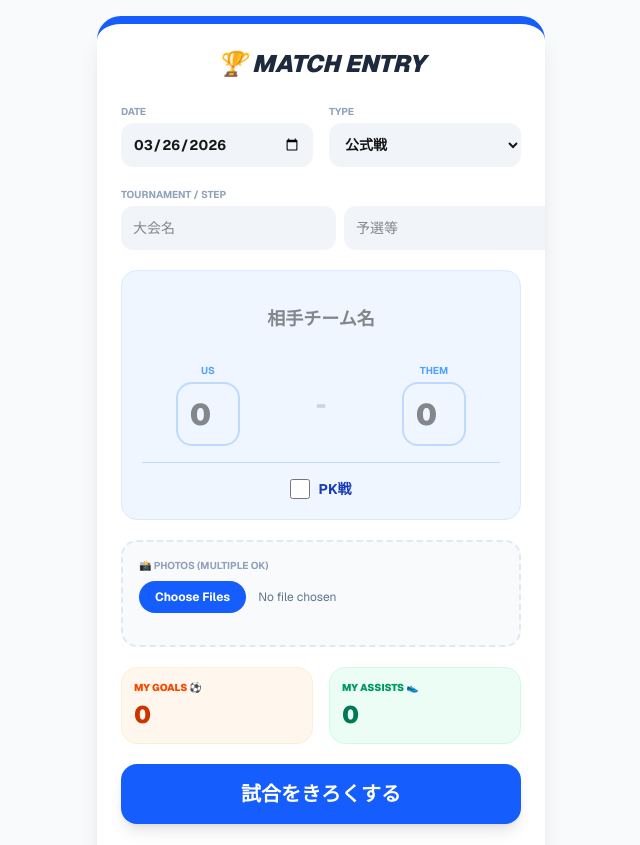
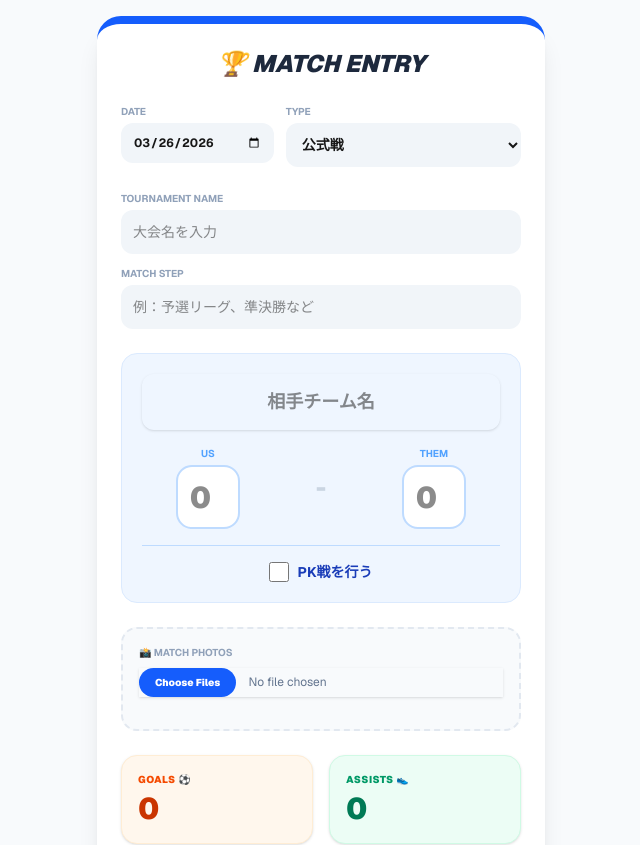
Before and after one commit to bqyujiyamada-code/soccer-app, a Next.js app: page /match/entry in a window 1280 px wide. Shown: the top 845 px of the page, without its empty margins (319-959 px from the left). Built offline with nearby package versions, Linux system fonts and the light colour scheme.

Commit message:
Update entry and history page

```diff
--- a/src/app/match/entry/page.tsx
+++ b/src/app/match/entry/page.tsx
@@ -104,16 +104,28 @@ export default function MatchEntry() {
         <div className="p-6">
           <h1 className="text-2xl font-black text-center text-slate-800 mb-6 italic">🏆 MATCH ENTRY</h1>
 
-          <form onSubmit={handleSubmit} className="space-y-5">
-            {/* 基本情報 */}
-            <div className="grid grid-cols-2 gap-4">
-              <div>
+          <form onSubmit={handleSubmit} className="space-y-6">
+            {/* --- 基本情報 (DATE & TYPE) --- */}
+            <div className="grid grid-cols-5 gap-3">
+              <div className="col-span-2">
                 <label className="block text-[10px] font-bold text-slate-400 mb-1">DATE</label>
-                <input type="date" name="date" value={formData.date} onChange={handleChange} className="w-full p-3 bg-slate-100 rounded-xl font-bold text-sm outline-none" required />
+                <input
+                  type="date"
+                  name="date"
+                  value={formData.date}
+                  onChange={handleChange}
+                  className="w-full p-3 bg-slate-100 rounded-xl font-bold text-xs outline-none appearance-none"
+                  required
+                />
               </div>
-              <div>
+              <div className="col-span-3">
                 <label className="block text-[10px] font-bold text-slate-400 mb-1">TYPE</label>
-                <select name="matchType" value={formData.matchType} onChange={handleChange} className="w-full p-3 bg-slate-100 rounded-xl font-bold text-sm outline-none">
+                <select
+                  name="matchType"
+                  value={formData.matchType}
+                  onChange={handleChange}
+                  className="w-full p-3 bg-slate-100 rounded-xl font-bold text-sm outline-none"
+                >
                   <option>公式戦</option>
                   <option>トレーニングマッチ</option>
                   <option>カップ戦</option>
@@ -122,82 +134,124 @@ export default function MatchEntry() {
               </div>
             </div>
 
-            {/* 大会名 */}
-            <div>
-              <label className="block text-[10px] font-bold text-slate-400 mb-1">TOURNAMENT / STEP</label>
-              <div className="flex gap-2">
-                <input type="text" name="tournamentName" placeholder="大会名" value={formData.tournamentName} onChange={handleChange} className="flex-[2] p-3 bg-slate-100 rounded-xl text-sm outline-none" required />
-                <input type="text" name="matchStep" placeholder="予選等" value={formData.matchStep} onChange={handleChange} className="flex-[1] p-3 bg-slate-100 rounded-xl text-sm outline-none" />
+            {/* --- 大会名 & ステップ (縦並びに改善) --- */}
+            <div className="space-y-3">
+              <div>
+                <label className="block text-[10px] font-bold text-slate-400 mb-1">TOURNAMENT NAME</label>
+                <input
+                  type="text"
+                  name="tournamentName"
+                  placeholder="大会名を入力"
+                  value={formData.tournamentName}
+                  onChange={handleChange}
+                  className="w-full p-3 bg-slate-100 rounded-xl text-sm outline-none font-medium"
+                  required
+                />
+              </div>
+              <div>
+                <label className="block text-[10px] font-bold text-slate-400 mb-1">MATCH STEP</label>
+                <input
+                  type="text"
+                  name="matchStep"
+                  placeholder="例：予選リーグ、準決勝など"
+                  value={formData.matchStep}
+                  onChange={handleChange}
+                  className="w-full p-3 bg-slate-100 rounded-xl text-sm outline-none"
+                />
               </div>
             </div>
 
-            {/* 対戦相手 & スコア */}
+            {/* --- 対戦相手 & スコア --- */}
             <div className="bg-blue-50 p-5 rounded-2xl border border-blue-100">
-              <input type="text" name="opponent" placeholder="相手チーム名" value={formData.opponent} onChange={handleChange} className="w-full p-3 mb-4 rounded-xl text-center font-black outline-none border-2 border-transparent focus:border-blue-400 text-lg" required />
+              <input
+                type="text"
+                name="opponent"
+                placeholder="相手チーム名"
+                value={formData.opponent}
+                onChange={handleChange}
+                className="w-full p-3 mb-4 rounded-xl text-center font-black outline-none border-2 border-transparent focus:border-blue-400 text-lg shadow-sm"
+                required
+              />
 
               <div className="flex items-center justify-around gap-2">
                 <div className="text-center">
-                  <p className="text-[10px] font-bold text-blue-400 mb-1">US</p>
-                  <input type="number" name="scoreUs" value={formData.scoreUs} onChange={handleChange} className="w-16 h-16 text-3xl font-black text-center rounded-2xl border-2 border-blue-200 outline-none focus:border-blue-500" placeholder="0" required />
+                  <p className="text-[10px] font-bold text-blue-400 mb-1 uppercase">Us</p>
+                  <input type="number" name="scoreUs" value={formData.scoreUs} onChange={handleChange} className="w-16 h-16 text-3xl font-black text-center rounded-2xl border-2 border-blue-200 outline-none focus:border-blue-500 bg-white" placeholder="0" required />
                 </div>
                 <div className="text-2xl font-black text-slate-300">-</div>
                 <div className="text-center">
-                  <p className="text-[10px] font-bold text-blue-400 mb-1">THEM</p>
-                  <input type="number" name="scoreThem" value={formData.scoreThem} onChange={handleChange} className="w-16 h-16 text-3xl font-black text-center rounded-2xl border-2 border-blue-200 outline-none focus:border-blue-500" placeholder="0" required />
+                  <p className="text-[10px] font-bold text-blue-400 mb-1 uppercase">Them</p>
+                  <input type="number" name="scoreThem" value={formData.scoreThem} onChange={handleChange} className="w-16 h-16 text-3xl font-black text-center rounded-2xl border-2 border-blue-200 outline-none focus:border-blue-500 bg-white" placeholder="0" required />
                 </div>
               </div>
 
               <div className="mt-4 pt-4 border-t border-blue-200 flex flex-col items-center">
-                <label className="flex items-center gap-2 cursor-pointer">
+                <label className="flex items-center gap-2 cursor-pointer group">
                   <input type="checkbox" name="hasPK" checked={formData.hasPK} onChange={handleChange} className="w-5 h-5 accent-blue-600" />
-                  <span className="text-sm font-bold text-blue-800">PK戦</span>
+                  <span className="text-sm font-bold text-blue-800 group-hover:text-blue-600 transition-colors">PK戦を行う</span>
                 </label>
                 {formData.hasPK && (
-                  <div className="mt-3 flex items-center gap-3">
-                    <input type="number" name="pkScoreUs" value={formData.pkScoreUs} onChange={handleChange} className="w-12 p-2 text-center rounded-lg border border-blue-300 font-bold" placeholder="PK" />
+                  <div className="mt-3 flex items-center gap-3 animate-in fade-in slide-in-from-top-2 duration-300">
+                    <input type="number" name="pkScoreUs" value={formData.pkScoreUs} onChange={handleChange} className="w-12 p-2 text-center rounded-lg border border-blue-300 font-bold bg-white" placeholder="PK" />
                     <span className="font-bold text-blue-300 text-xs">VS</span>
-                    <input type="number" name="pkScoreThem" value={formData.pkScoreThem} onChange={handleChange} className="w-12 p-2 text-center rounded-lg border border-blue-300 font-bold" placeholder="PK" />
+                    <input type="number" name="pkScoreThem" value={formData.pkScoreThem} onChange={handleChange} className="w-12 p-2 text-center rounded-lg border border-blue-300 font-bold bg-white" placeholder="PK" />
                   </div>
                 )}
               </div>
             </div>
 
-            {/* 画像アップロード */}
+            {/* --- 画像アップロード --- */}
             <div className="bg-slate-50 p-4 rounded-2xl border-2 border-dashed border-slate-200">
-              <label className="block text-[10px] font-bold text-slate-400 mb-2">📸 PHOTOS (MULTIPLE OK)</label>
-              <input type="file" multiple accept="image/*" onChange={handleImageChange} className="w-full text-xs text-slate-500 file:mr-3 file:py-2 file:px-4 file:rounded-full file:border-0 file:text-xs file:font-bold file:bg-blue-600 file:text-white" />
-              {uploading && <p className="text-blue-600 text-[10px] mt-2 animate-pulse font-bold text-center">UPLOADING...</p>}
+              <label className="block text-[10px] font-bold text-slate-400 mb-2 uppercase">📸 Match Photos</label>
+              <input
+                type="file"
+                multiple
+                accept="image/*"
+                onChange={handleImageChange}
+                className="w-full text-xs text-slate-500 file:mr-3 file:py-2 file:px-4 file:rounded-full file:border-0 file:text-[10px] file:font-black file:bg-blue-600 file:text-white file:cursor-pointer shadow-sm"
+              />
+              {uploading && <p className="text-blue-600 text-[10px] mt-2 animate-pulse font-bold text-center italic">UPLOADING TO S3...</p>}
 
               <div className="grid grid-cols-3 gap-2 mt-4">
                 {formData.images.map((img, index) => (
-                  <div key={index} className="relative aspect-square rounded-lg overflow-hidden border shadow-sm group">
+                  <div key={index} className="relative aspect-square rounded-lg overflow-hidden border border-slate-200 shadow-sm group">
                     <img src={img.url} alt="preview" className="object-cover w-full h-full" />
-                    <button type="button" onClick={() => removeImage(index)} className="absolute top-0 right-0 bg-red-500 text-white w-6 h-6 flex items-center justify-center text-[10px] font-bold rounded-bl-lg">✕</button>
+                    <button
+                      type="button"
+                      onClick={() => removeImage(index)}
+                      className="absolute top-0 right-0 bg-red-500/90 text-white w-6 h-6 flex items-center justify-center text-[10px] font-bold rounded-bl-lg shadow-md"
+                    >
+                      ✕
+                    </button>
                   </div>
                 ))}
               </div>
             </div>
 
-            {/* 個人成績 */}
+            {/* --- 個人成績 (息子さんの記録) --- */}
             <div className="grid grid-cols-2 gap-4">
-              <div className="bg-orange-50 p-3 rounded-2xl border border-orange-100">
-                <label className="block text-[10px] font-black text-orange-600 mb-1">MY GOALS ⚽️</label>
-                <input type="number" name="myGoals" value={formData.myGoals} onChange={handleChange} className="w-full bg-transparent text-2xl font-black text-orange-700 outline-none" />
+              <div className="bg-orange-50 p-4 rounded-2xl border border-orange-100 shadow-sm">
+                <label className="block text-[10px] font-black text-orange-600 mb-1 tracking-wider uppercase">Goals ⚽️</label>
+                <input type="number" name="myGoals" value={formData.myGoals} onChange={handleChange} className="w-full bg-transparent text-3xl font-black text-orange-700 outline-none" />
               </div>
-              <div className="bg-emerald-50 p-3 rounded-2xl border border-emerald-100">
-                <label className="block text-[10px] font-black text-emerald-600 mb-1">MY ASSISTS 👟</label>
-                <input type="number" name="myAssists" value={formData.myAssists} onChange={handleChange} className="w-full bg-transparent text-2xl font-black text-emerald-700 outline-none" />
+              <div className="bg-emerald-50 p-4 rounded-2xl border border-emerald-100 shadow-sm">
+                <label className="block text-[10px] font-black text-emerald-600 mb-1 tracking-wider uppercase">Assists 👟</label>
+                <input type="number" name="myAssists" value={formData.myAssists} onChange={handleChange} className="w-full bg-transparent text-3xl font-black text-emerald-700 outline-none" />
               </div>
             </div>
 
-            <button disabled={loading || uploading} className="w-full py-4 bg-blue-600 hover:bg-blue-700 text-white rounded-2xl font-black text-xl shadow-lg active:scale-95 transition-all disabled:opacity-50">
-              {loading ? "SAVING..." : "試合をきろくする"}
+            {/* --- 保存ボタン --- */}
+            <button
+              disabled={loading || uploading}
+              className="w-full py-5 bg-blue-600 hover:bg-blue-700 text-white rounded-2xl font-black text-xl shadow-lg active:scale-95 transition-all disabled:opacity-50 disabled:active:scale-100"
+            >
+              {loading ? "SAVING DATA..." : "試合をきろくする"}
             </button>
           </form>
 
-          <div className="mt-6 text-center">
-            <Link href="/match/history" className="text-sm font-bold text-slate-400 hover:text-blue-600 transition-colors">
-              ← 試合履歴をみる
+          <div className="mt-8 text-center">
+            <Link href="/match/history" className="text-xs font-bold text-slate-400 hover:text-blue-600 transition-colors flex items-center justify-center gap-1">
+              <span className="text-lg">←</span> 試合履歴をみる
             </Link>
           </div>
         </div>
--- a/src/app/match/history/page.tsx
+++ b/src/app/match/history/page.tsx
@@ -31,25 +31,24 @@ export default function MatchHistory() {
     );
   }
 
-  // 合計スタッツの計算（文字列を数値に変換して計算）
   const totalGoals = matches.reduce((acc, m) => acc + (Number(m.myGoals) || 0), 0);
   const totalAssists = matches.reduce((acc, m) => acc + (Number(m.myAssists) || 0), 0);
 
   return (
     <div className="min-h-screen bg-slate-900 text-white font-sans pb-24">
       {/* --- ヒーローヘッダー --- */}
-      <div className="relative h-72 bg-gradient-to-b from-blue-800 to-slate-900 flex flex-col items-center justify-center text-center px-4 overflow-hidden">
+      <div className="relative h-64 bg-gradient-to-b from-blue-800 to-slate-900 flex flex-col items-center justify-center text-center px-4 overflow-hidden">
         <div className="absolute inset-0 opacity-10 bg-[url('https://www.transparenttextures.com/patterns/carbon-fibre.png')]"></div>
         <h1 className="text-5xl font-black italic tracking-tighter mb-2 z-10 drop-shadow-lg">
           MATCH ARCHIVE
         </h1>
-        <p className="text-blue-400 font-bold tracking-[0.2em] text-xs z-10 bg-blue-900/40 px-4 py-1 rounded-full backdrop-blur-sm border border-blue-500/30">
-          SON'S SOCCER LOG
+        <p className="text-blue-400 font-bold tracking-[0.2em] text-xs z-10 bg-blue-900/40 px-6 py-1.5 rounded-full backdrop-blur-sm border border-blue-500/30 shadow-lg">
+          SOCCER LOG
         </p>
       </div>
 
-      <div className="max-w-2xl mx-auto -mt-12 px-4 space-y-8 relative z-20">
-        {/* --- 簡易スタッツ --- */}
+      <div className="max-w-2xl mx-auto -mt-10 px-4 space-y-8 relative z-20">
+        {/* --- スタッツ --- */}
         <div className="grid grid-cols-3 gap-3">
           {[
             { label: "TOTAL GOALS", value: totalGoals },
@@ -57,8 +56,8 @@ export default function MatchHistory() {
             { label: "MATCHES", value: matches.length }
           ].map((stat, i) => (
             <div key={i} className="bg-slate-800/80 backdrop-blur-md border border-slate-700/50 p-4 rounded-2xl text-center shadow-xl">
-              <p className="text-[9px] text-slate-500 font-black mb-1">{stat.label}</p>
-              <p className="text-2xl font-black text-blue-400">{stat.value}</p>
+              <p className="text-[9px] text-slate-500 font-black mb-1 tracking-wider">{stat.label}</p>
+              <p className="text-2xl font-black text-blue-400 leading-none">{stat.value}</p>
             </div>
           ))}
         </div>
@@ -66,7 +65,7 @@ export default function MatchHistory() {
         {/* --- 試合リスト --- */}
         <div className="space-y-6">
           {matches.length === 0 ? (
-            <div className="text-center py-24 bg-slate-800/30 rounded-[2rem] border border-dashed border-slate-700">
+            <div className="text-center py-20 bg-slate-800/30 rounded-[2rem] border border-dashed border-slate-700">
               <p className="text-slate-500 font-bold tracking-widest">NO DATA FOUND</p>
               <Link href="/match/entry" className="text-blue-500 text-sm mt-4 inline-block font-bold">
                 最初の試合を記録する →
@@ -75,66 +74,62 @@ export default function MatchHistory() {
           ) : (
             matches.map((match) => {
               const isWin = Number(match.scoreUs) > Number(match.scoreThem);
-              // 画像配列から1枚目のURLを取得。なければデフォルト画像
               const displayImageUrl = (match.images && match.images.length > 0)
                 ? match.images[0].url
                 : "https://images.unsplash.com/photo-1574629810360-7efbbe195018?auto=format&fit=crop&q=80";
 
               return (
-                <div key={match.id} className="bg-white text-slate-900 rounded-[2rem] overflow-hidden shadow-[0_20px_50px_rgba(0,0,0,0.3)]">
-                  {/* 試合写真 */}
-                  <div className="h-48 w-full relative">
-                    <img
-                      src={displayImageUrl}
-                      className="w-full h-full object-cover"
-                      alt="match scene"
-                    />
-                    <div className="absolute inset-0 bg-gradient-to-t from-black/60 to-transparent"></div>
-                    <div className="absolute top-4 left-4 bg-blue-600 text-white text-[10px] font-black px-4 py-1.5 rounded-full uppercase tracking-widest">
-                      {match.matchType || "公式戦"}
+                <div key={match.id} className="bg-white text-slate-900 rounded-[2rem] overflow-hidden shadow-2xl">
+                  {/* 画像エリア */}
+                  <div className="h-44 w-full relative">
+                    <img src={displayImageUrl} className="w-full h-full object-cover" alt="match scene" />
+                    <div className="absolute inset-0 bg-gradient-to-t from-black/70 via-transparent to-transparent"></div>
+                    <div className="absolute top-4 left-4 bg-blue-600 text-white text-[10px] font-black px-3 py-1 rounded-full shadow-lg">
+                      {match.matchType || "MATCH"}
                     </div>
                   </div>
 
                   <div className="p-6">
-                    <div className="flex justify-between items-center mb-5 border-b border-slate-100 pb-3">
-                      <span className="text-[11px] font-black text-slate-400 tracking-wider">
+                    <div className="flex justify-between items-center mb-6 border-b border-slate-100 pb-3">
+                      <span className="text-[10px] font-black text-slate-400 tracking-tight uppercase">
                         📅 {match.date}
                       </span>
-                      <span className="text-[11px] font-black text-blue-600 bg-blue-50 px-3 py-1 rounded-lg">
-                        🏆 {match.tournamentName || "練習試合"}
+                      <span className="text-[10px] font-black text-blue-600 bg-blue-50 px-3 py-1 rounded-lg max-w-[150px] truncate">
+                        🏆 {match.tournamentName || "PRACTICE"}
                       </span>
                     </div>
 
-                    <div className="flex items-center justify-between gap-2 text-center">
-                      <div className="flex-1">
-                        <p className="text-[10px] font-black text-slate-400 mb-1 uppercase">OUR TEAM</p>
-                        <p className="text-sm font-black truncate">息子さんチーム</p>
+                    {/* スコア表示 (レイアウトを整理) */}
+                    <div className="flex items-center justify-between gap-1 w-full px-2">
+                      <div className="flex-1 text-center">
+                        <p className="text-[9px] font-black text-slate-400 mb-1">OUR TEAM</p>
+                        <p className="text-xs font-black text-blue-700 tracking-tighter">FC DENOVA</p>
                       </div>
 
-                      <div className="flex flex-col items-center px-4">
-                        <div className="flex items-center gap-4">
-                          <span className="text-5xl font-black italic text-slate-900">{match.scoreUs}</span>
-                          <span className="text-2xl font-black text-slate-300">-</span>
-                          <span className="text-5xl font-black italic text-slate-900">{match.scoreThem}</span>
+                      <div className="flex flex-col items-center justify-center min-w-[100px]">
+                        <div className="flex items-center gap-3">
+                          <span className="text-4xl font-black italic text-slate-900">{match.scoreUs}</span>
+                          <span className="text-xl font-black text-slate-300">-</span>
+                          <span className="text-4xl font-black italic text-slate-900">{match.scoreThem}</span>
                         </div>
-                        <div className={`mt-2 text-[10px] font-black px-5 py-1 rounded-full ${isWin ? 'bg-orange-500 text-white' : 'bg-slate-200 text-slate-500'}`}>
-                          {isWin ? 'VICTORY' : 'MATCH END'}
+                        <div className={`mt-2 text-[9px] font-black px-4 py-0.5 rounded-full shadow-sm ${isWin ? 'bg-orange-500 text-white' : 'bg-slate-200 text-slate-500'}`}>
+                          {isWin ? 'VICTORY' : 'RESULT'}
                         </div>
                       </div>
 
-                      <div className="flex-1">
-                        <p className="text-[10px] font-black text-slate-400 mb-1 uppercase">OPPONENT</p>
-                        <p className="text-sm font-black truncate">{match.opponent}</p>
+                      <div className="flex-1 text-center">
+                        <p className="text-[9px] font-black text-slate-400 mb-1 uppercase">OPPONENT</p>
+                        <p className="text-xs font-black text-slate-800 truncate">{match.opponent}</p>
                       </div>
                     </div>
 
-                    {/* 個人成績 */}
+                    {/* 個人スタッツ */}
                     <div className="mt-8 grid grid-cols-2 gap-4">
-                      <div className="bg-slate-50 rounded-2xl p-4 border border-slate-100 flex flex-col items-center text-center">
+                      <div className="bg-slate-50 rounded-2xl p-4 border border-slate-100 flex flex-col items-center">
                         <span className="text-[9px] text-slate-400 font-black mb-1 uppercase">Goals</span>
                         <span className="text-2xl font-black text-orange-600 italic">⚽️ {match.myGoals || 0}</span>
                       </div>
-                      <div className="bg-slate-50 rounded-2xl p-4 border border-slate-100 flex flex-col items-center text-center">
+                      <div className="bg-slate-50 rounded-2xl p-4 border border-slate-100 flex flex-col items-center">
                         <span className="text-[9px] text-slate-400 font-black mb-1 uppercase">Assists</span>
                         <span className="text-2xl font-black text-emerald-600 italic">👟 {match.myAssists || 0}</span>
                       </div>
@@ -147,11 +142,11 @@ export default function MatchHistory() {
         </div>
       </div>
 
-      {/* 固定ボタン */}
+      {/* フローティングボタン */}
       <div className="fixed bottom-8 left-1/2 -translate-x-1/2 z-50">
         <Link
           href="/match/entry"
-          className="px-8 py-4 bg-gradient-to-r from-blue-600 to-blue-500 text-white rounded-full font-black text-xs tracking-widest shadow-2xl hover:scale-105 transition-transform block text-center whitespace-nowrap"
+          className="px-10 py-4 bg-gradient-to-r from-blue-600 to-blue-500 text-white rounded-full font-black text-xs tracking-widest shadow-2xl active:scale-95 transition-transform block text-center"
         >
           ADD NEW MATCH
         </Link>
```
